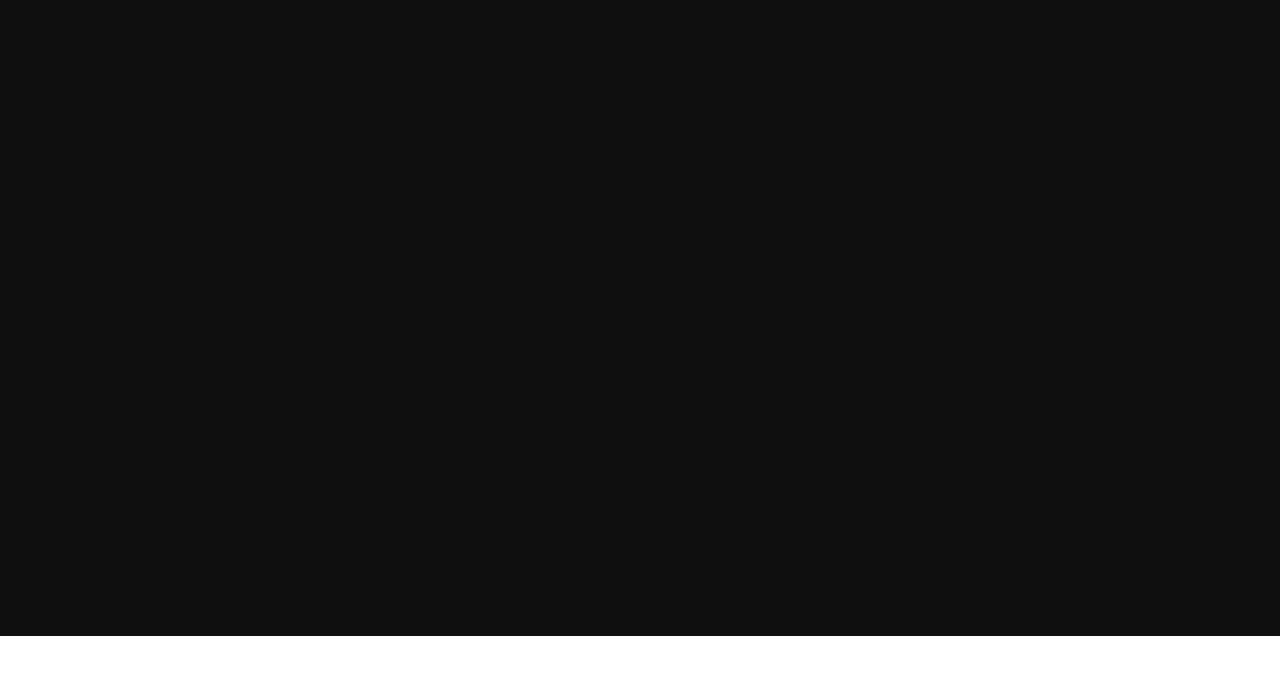
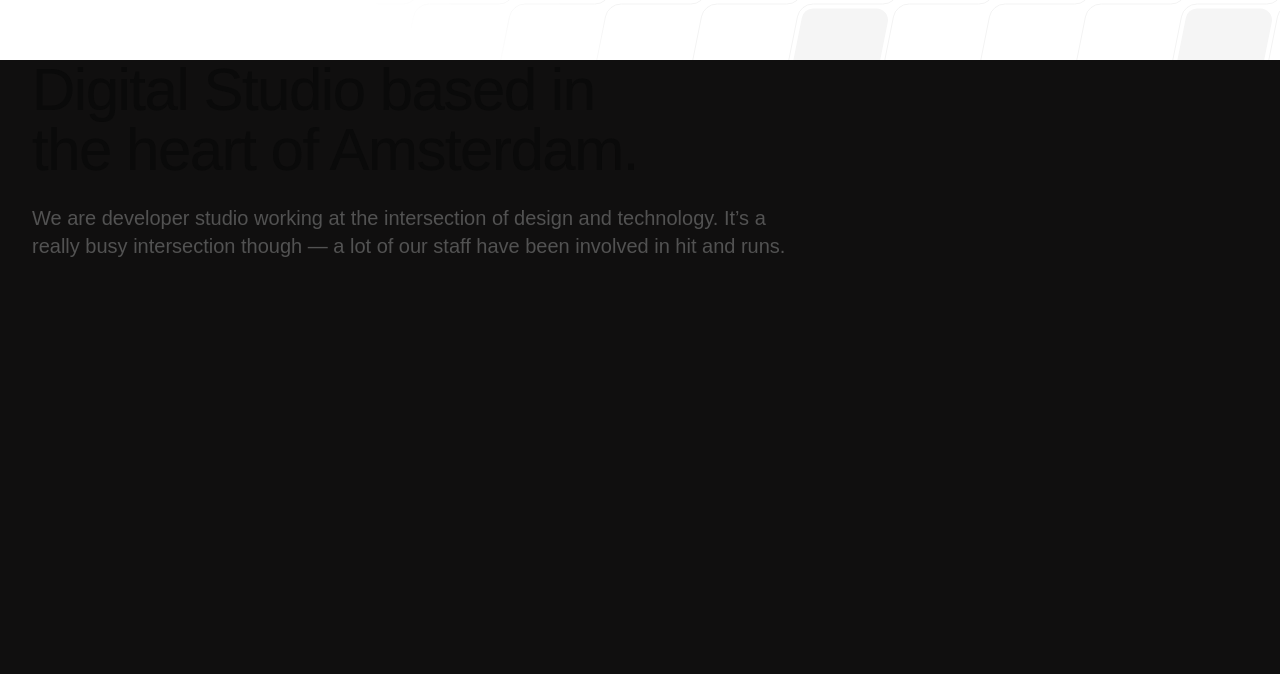
Before and after one commit to yigitaksoy/House58--v2, a React (Vite) app: page / in a window 1280 px wide. Shown: the part 164-838 px from the top of the page. Before the commit the page ends 800 px from the top, so only its background shows below. Built offline with nearby package versions, Linux system fonts and the light colour scheme; a web font is replaced by a local one.

Commit message:
Add container and fade-in to hero section

```diff
--- a/src/sections/Hero.jsx
+++ b/src/sections/Hero.jsx
@@ -1,11 +1,22 @@
 import { GridPattern } from "../components/GridPattern";
+import { Container } from "../components/Container";
+import { FadeIn } from "../components/FadeIn";
 
 const Hero = () => {
   return (
-    <section
-      id="hero"
-      className="flex h-screen w-screen items-center justify-center "
-    >
+    <section id="hero" className="h-screen">
+      <Container className="mt-24 sm:mt-32 md:mt-56">
+        <FadeIn className="max-w-3xl">
+          <h1 className="font-display text-4xl font-medium tracking-tight text-neutral-950 [text-wrap:balance] sm:text-6xl">
+            Digital Studio based in the heart of Amsterdam.
+          </h1>
+          <p className="mt-6 text-xl text-neutral-600">
+            We are developer studio working at the intersection of design and
+            technology. It’s a really busy intersection though — a lot of our
+            staff have been involved in hit and runs.
+          </p>
+        </FadeIn>
+      </Container>
       <GridPattern
         className="absolute inset-x-0 -top-14 -z-10 h-screen w-full fill-neutral-100 stroke-neutral-950/5 [mask-image:linear-gradient(to_bottom_left,white_40%,transparent_50%)]"
         yOffset={-96}
```
